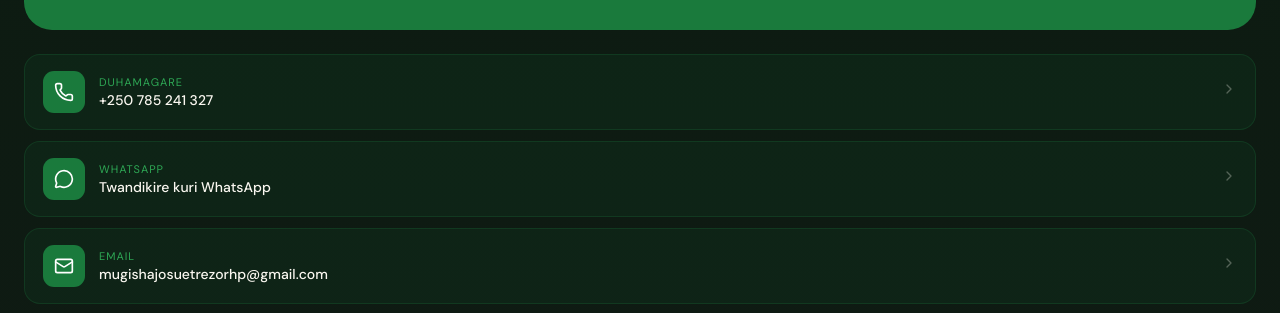
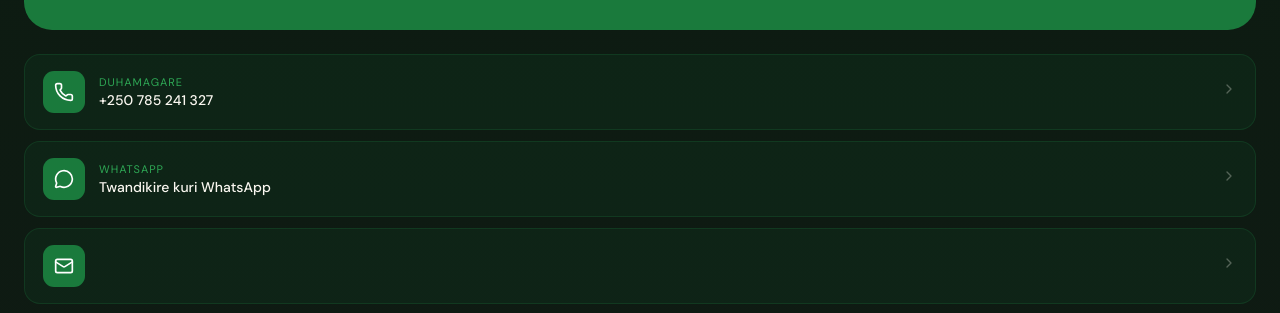
Before and after one commit to freeunapp-coder/irisacuisine, a plain HTML site: page index.html in a window 1280 px wide. Shown: the part 10005-10318 px from the top of the page. Drawn offline with nearby package versions, Linux system fonts and the light colour scheme; a web font is replaced by a local one.

Commit message:
changed number

```diff
--- a/index.html
+++ b/index.html
@@ -2326,8 +2326,6 @@
       <a href="mailto:mugishajosuetrezorhp@gmail.com" class="contact-link">
         <div class="contact-link-icon"><i data-lucide="mail"></i></div>
         <div>
-          <div class="contact-link-label" data-i18n="email_us">Email</div>
-          <div class="contact-link-value">mugishajosuetrezorhp@gmail.com</div>
         </div>
         <div class="contact-link-arrow"><i data-lucide="chevron-right"></i></div>
       </a>
```
